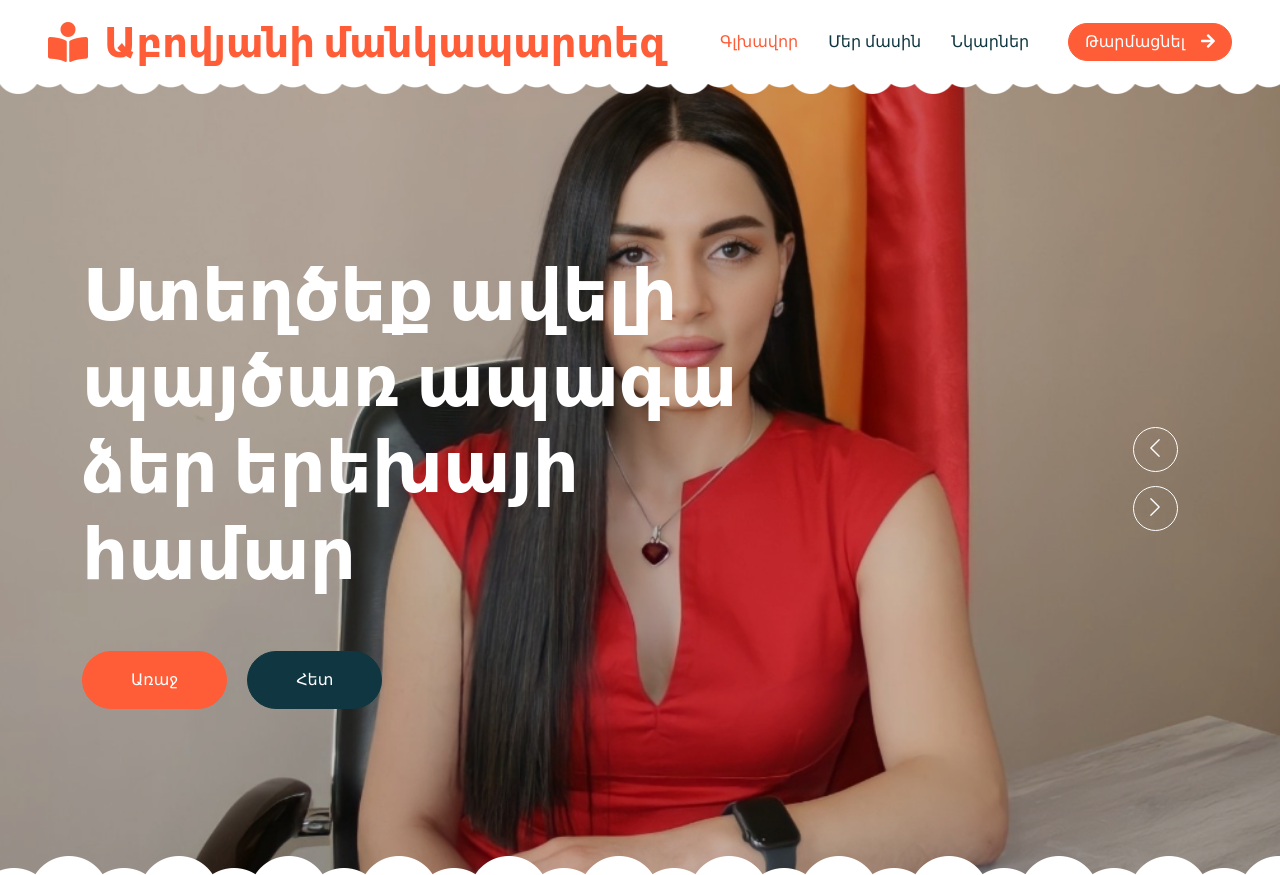
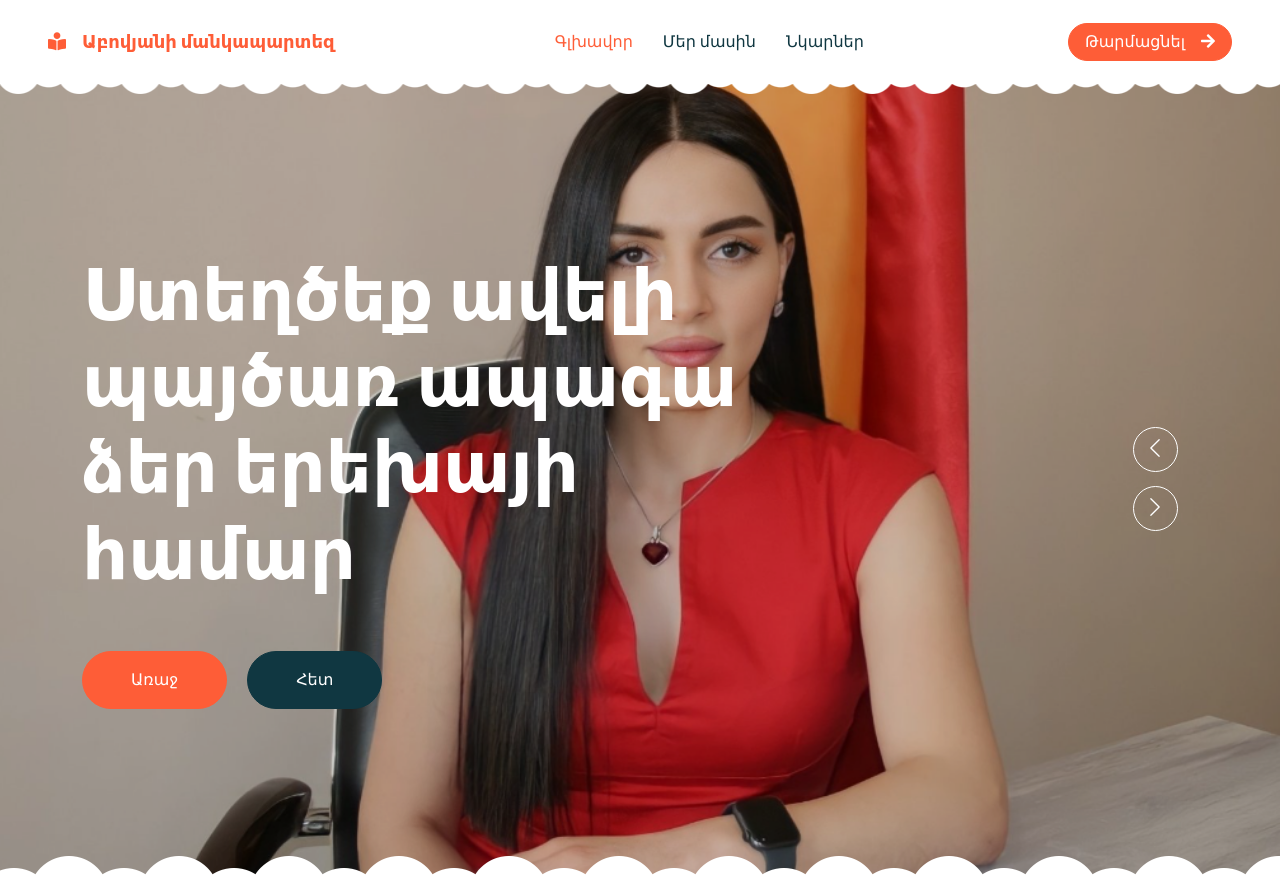
Before and after one commit to meri-sargsyan1/Abovyan-partez, a plain HTML site: page index.html in a window 1280 px wide. Shown: the top 875 px of the page. Drawn offline with nearby package versions, Linux system fonts and the light colour scheme.

Commit message:
popoxvac

```diff
--- a/css/style.css
+++ b/css/style.css
@@ -12,6 +12,7 @@
     bottom: 45px;
     z-index: 99;
 }
+
 
 
 /*** Spinner ***/
@@ -95,6 +96,10 @@ h6,
 .font-secondary {
     font-family: 'Lobster Two', cursive;
 }
+h1, .h1 {
+    font-size:clamp(15px,5vw,18px);
+}
+
 
 
 /*** Navbar ***/
```
